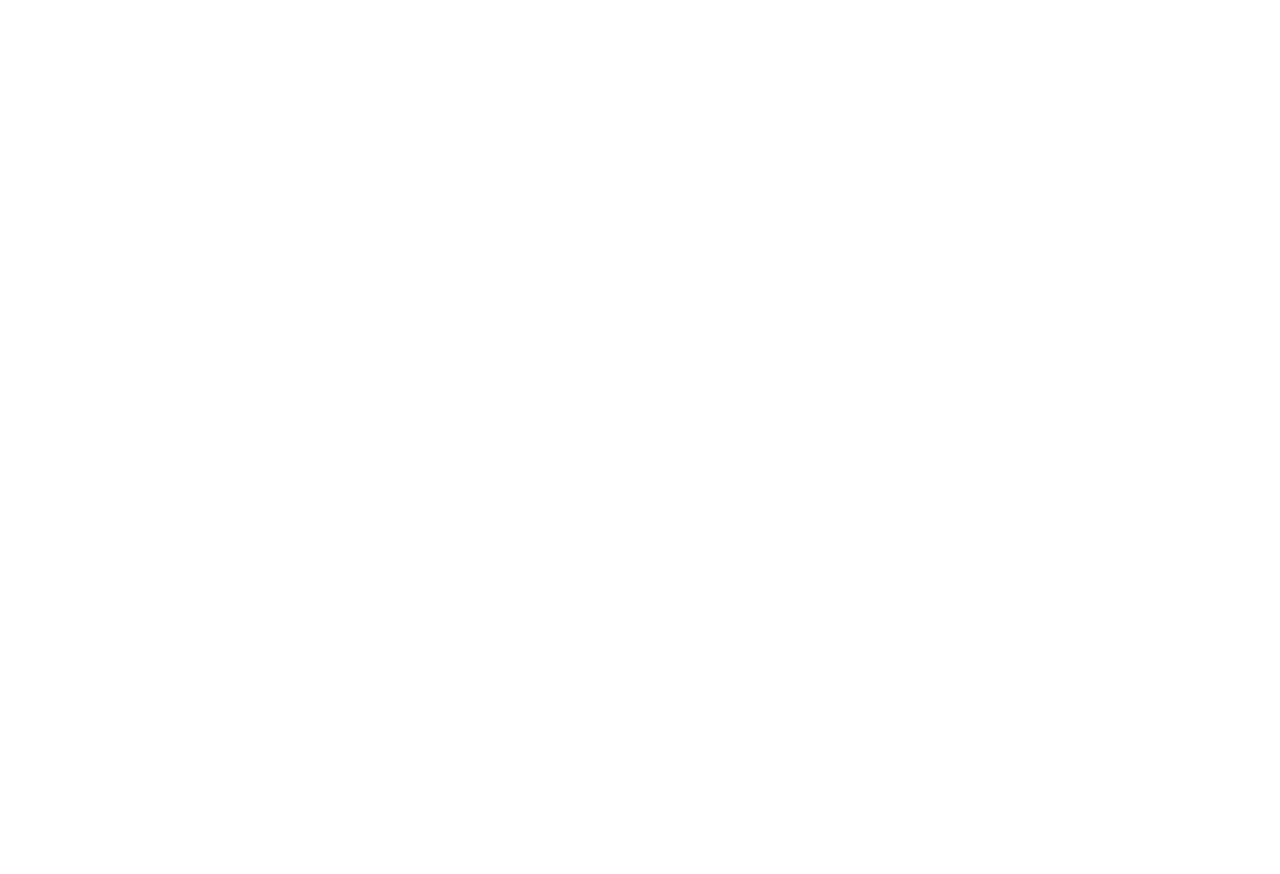
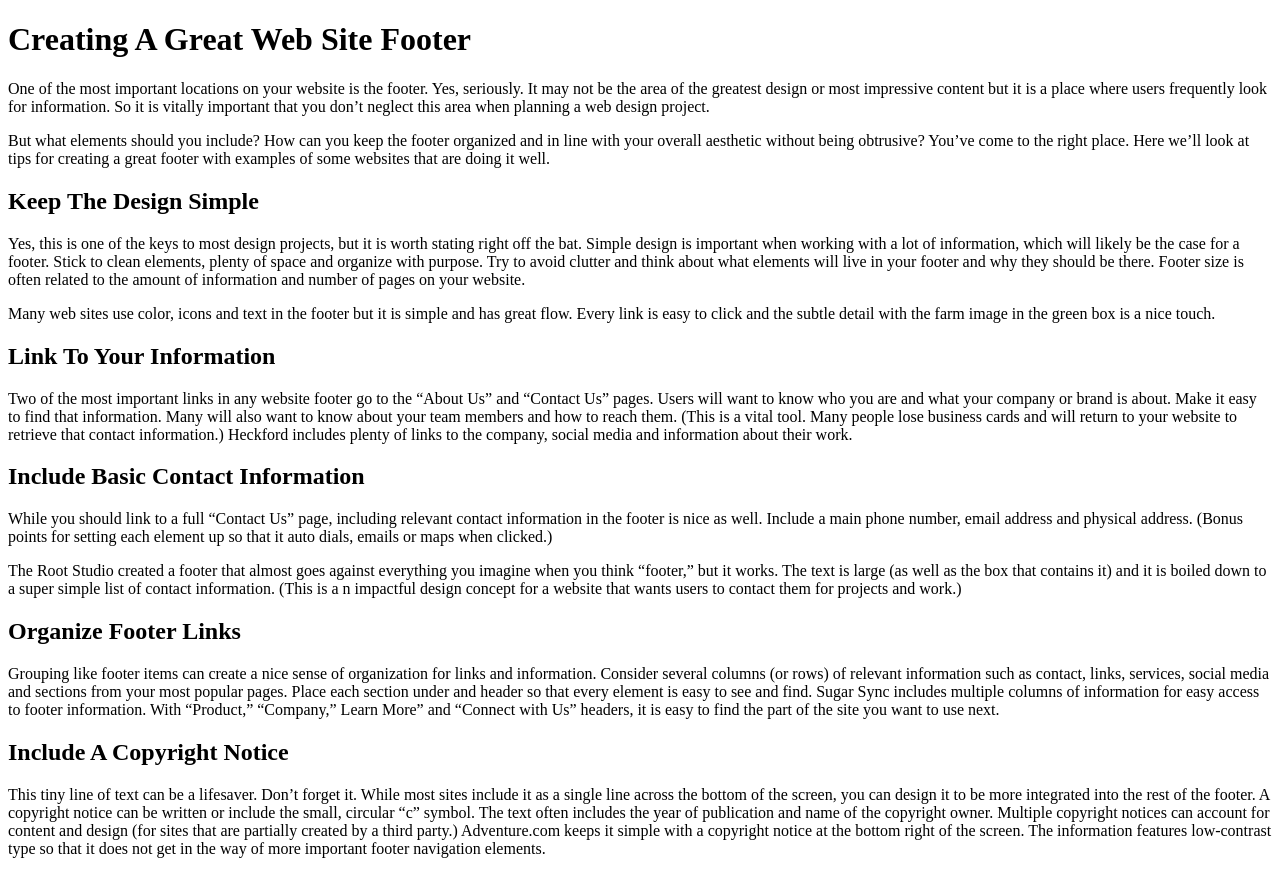
Before and after one commit to comp-1017/1017-sep-2022-a03-workbook-jponce2, a plain HTML site: page sematics-basic2/index.html in a window 1280 px wide. Before the commit the page ends 800 px from the top, so only its background shows below. Drawn offline with Linux system fonts and the light colour scheme.

Commit message:
semanticssectionbasics

```diff
--- a/sematics-basic2/index.html
+++ b/sematics-basic2/index.html
@@ -1,17 +1,68 @@
 <!DOCTYPE html>
 <html lang="en-us">
     <head>
-        <title>on the page title tab</title>
+        <title>Semantics Section Basics</title>
         <meta charset="utf-8">
         <meta name="author" content="Joshua Ponce">
     </head>
     <body>
         <header>
-
-
+            <h1>Creating A Great Web Site Footer</h1>
+            <p>
+                One of the most important locations on your website is the footer. Yes, seriously. It may not be the area of the greatest design or most impressive content but it is a place where users frequently look for information. So it is vitally important that you don’t neglect this area when planning a web design project.
+            </p>
+            <p>
+                But what elements should you include? How can you keep the footer organized and in line with your overall aesthetic without being obtrusive? You’ve come to the right place. Here we’ll look at tips for creating a great footer with examples of some websites that are doing it well.
+            </p>
         </header>
         <main>
+            <section>
+                <h2>Keep The Design Simple</h2>
+                <p>
+                    Yes, this is one of the keys to most design projects, but it is worth stating right off the bat. Simple design is important when working with a lot of information, which will likely be the case for a footer. Stick to clean elements, plenty of space and organize with purpose. Try to avoid clutter and think about what elements will live in your footer and why they should be there. Footer size is often related to the amount of information and number of pages on your website.
+                </p>
+                <p>
+                    Many web sites use color, icons and text in the footer but it is simple and has great flow. Every link is easy to click and the subtle detail with the farm image in the green box is a nice touch.
+                </p>
+            </section>
+            <section>
+                <h2>
+                    Link To Your Information
+                </h2>
+                <p>
+                    Two of the most important links in any website footer go to the “About Us” and “Contact Us” pages. Users will want to know who you are and what your company or brand is about. Make it easy to find that information. Many will also want to know about your team members and how to reach them. (This is a vital tool. Many people lose business cards and will return to your website to retrieve that contact information.) Heckford includes plenty of links to the company, social media and information about their work.
+                </p>
+            </section>
+            <section>
+                <h2>
+                    Include Basic Contact Information
+                </h2>
+                <p>
+                    While you should link to a full “Contact Us” page, including relevant contact information in the footer is nice as well. Include a main phone number, email address and physical address. (Bonus points for setting each element up so that it auto dials, emails or maps when clicked.)
+                </p>
+                <p>
+                    The Root Studio created a footer that almost goes against everything you imagine when you think “footer,” but it works. The text is large (as well as the box that contains it) and it is boiled down to a super simple list of contact information. (This is a n impactful design concept for a website that wants users to contact them for projects and work.)
+                </p>
+            </section>
+            <section>
+                <h2>
+                    Organize Footer Links
+                </h2>
+                <p>
+                    Grouping like footer items can create a nice sense of organization for links and information. Consider several columns (or rows) of relevant information such as contact, links, services, social media and sections from your most popular pages. Place each section under and header so that every element is easy to see and find.
+                    Sugar Sync includes multiple columns of information for easy access to footer information. With “Product,” “Company,” Learn More” and “Connect with Us” headers, it is easy to find the part of the site you want to use next.
+                </p>
+            </section>
+            <section>
+                <h2>
+                    Include A Copyright Notice
+                </h2>
+                <p>
+                    This tiny line of text can be a lifesaver. Don’t forget it. While most sites include it as a single line across the bottom of the screen, you can design it to be more integrated into the rest of the footer. A copyright notice can be written or include the small, circular “c” symbol. The text often includes the year of publication and name of the copyright owner. Multiple copyright notices can account for content and design (for sites that are partially created by a third party.)
+                    Adventure.com keeps it simple with a copyright notice at the bottom right of the screen. The information features low-contrast type so that it does not get in the way of more important footer navigation elements.
+                </p>
 
+            </section>
 
         </main>
         <footer>
```
